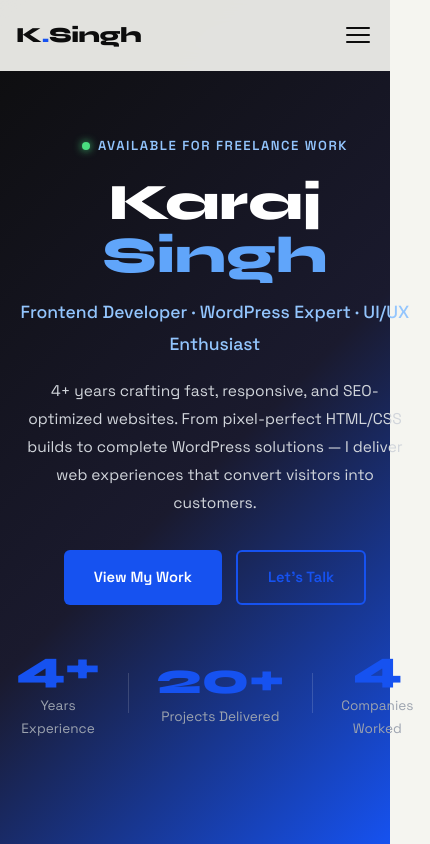
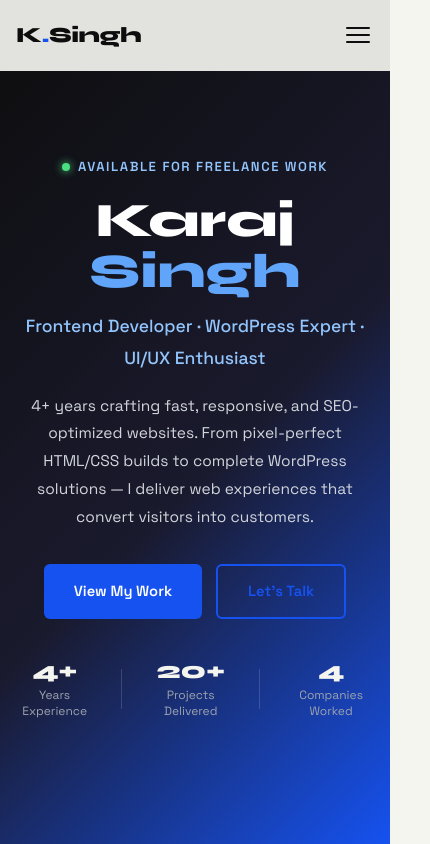
Before and after one commit to karaj368/Portfolio_in_React_App, a React (Vite) app: page / in a window 390 px wide. Shown: the top 844 px of the page, 430 px wide, since content can reach past the window. Built offline with nearby package versions, Linux system fonts and the light colour scheme.

Commit message:
make some changes for mobile responsive

```diff
--- a/src/App.css
+++ b/src/App.css
@@ -440,4 +440,12 @@ p { color: #4a4a5a; line-height: 1.8; }
 @media (max-width: 480px) {
   .container { padding: 0 16px; }
   h1 { font-size: 2rem; }
+  .stat-block .stat-number{
+  font-size: 1.5rem;
+  color:var(--chalk)
+  }
+  .stat-block .stat-label {
+  font-size: 0.75rem;
+  line-height: 1rem;
 }
+}
--- a/src/pages/Home.css
+++ b/src/pages/Home.css
@@ -36,7 +36,7 @@
 
 .hero__name {
   font-family: var(--font-display);
-  font-size: clamp(3.2rem, 6vw, 5.5rem);
+  font-size: clamp(3.0rem, 6vw, 5.5rem);
   font-weight: 800;
   color: #ffffff;
   line-height: 1.05;
```
Also changed, not shown: 1 other file (tests, documents, lock files or other folders).
